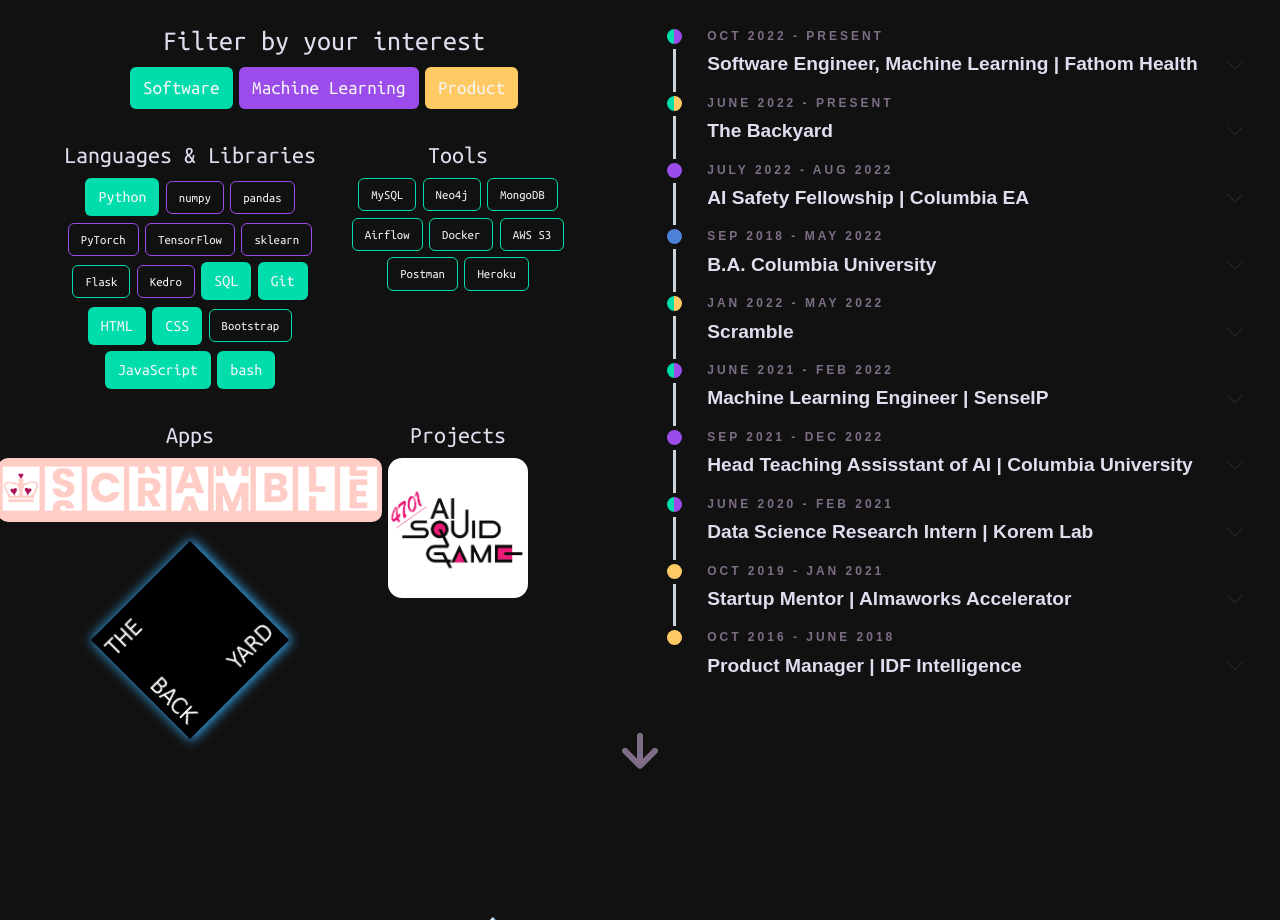
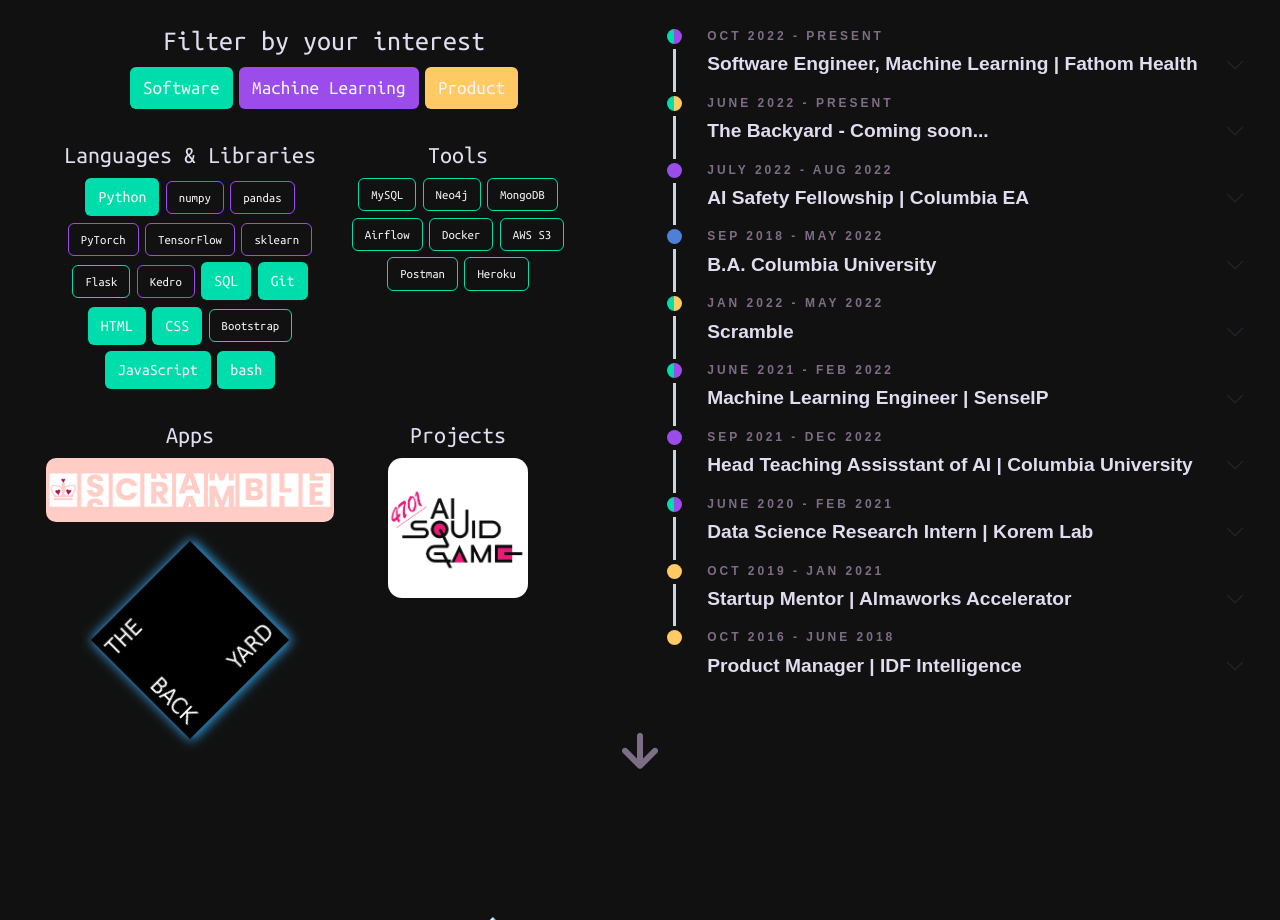
Before and after one commit to tomcohen13/tomcohen13.github.io, a plain HTML site: page index.html in a window 1280 px wide. Shown: the part 843-1763 px from the top of the page. Drawn offline with nearby package versions, Linux system fonts and the light colour scheme; a web font is replaced by a local one.

Commit message:
minor improvements

```diff
--- a/index.css
+++ b/index.css
@@ -673,7 +673,8 @@
   background-size:contain;
   background-repeat: no-repeat;
   background-color: #ffccc6;
-  width: 24rem;
+  background-position: center;
+  width: 18rem;
   height: 4rem;
   border-radius: 10px;
   border:none;
--- a/index.html
+++ b/index.html
@@ -246,7 +246,7 @@
                         <div class="timeline-marker"></div>
                         <h3 class="timeline-title accordion-header" id="flush-headingThree">
                           <button class="accordion-button collapsed" type="button" data-bs-toggle="collapse" data-bs-target="#flush-collapseThree" aria-expanded="false" aria-controls="flush-collapseThree">
-                            The Backyard
+                            The Backyard - Coming soon...
                           </button>
                         </h2>
                         <div id="flush-collapseThree" class="accordion-collapse collapse" aria-labelledby="flush-headingThree" data-bs-parent="#accordionFlushExample">
```
Also changed, not shown: 2 other files.
